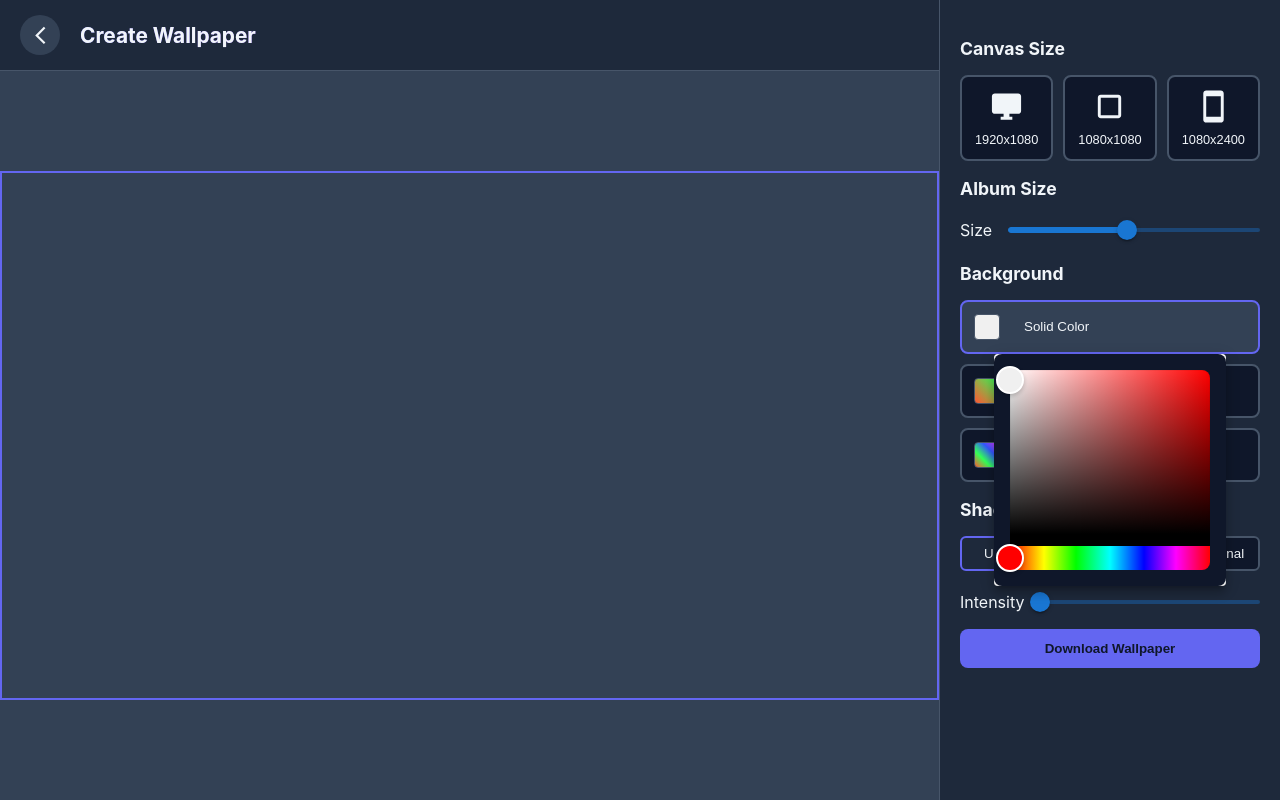
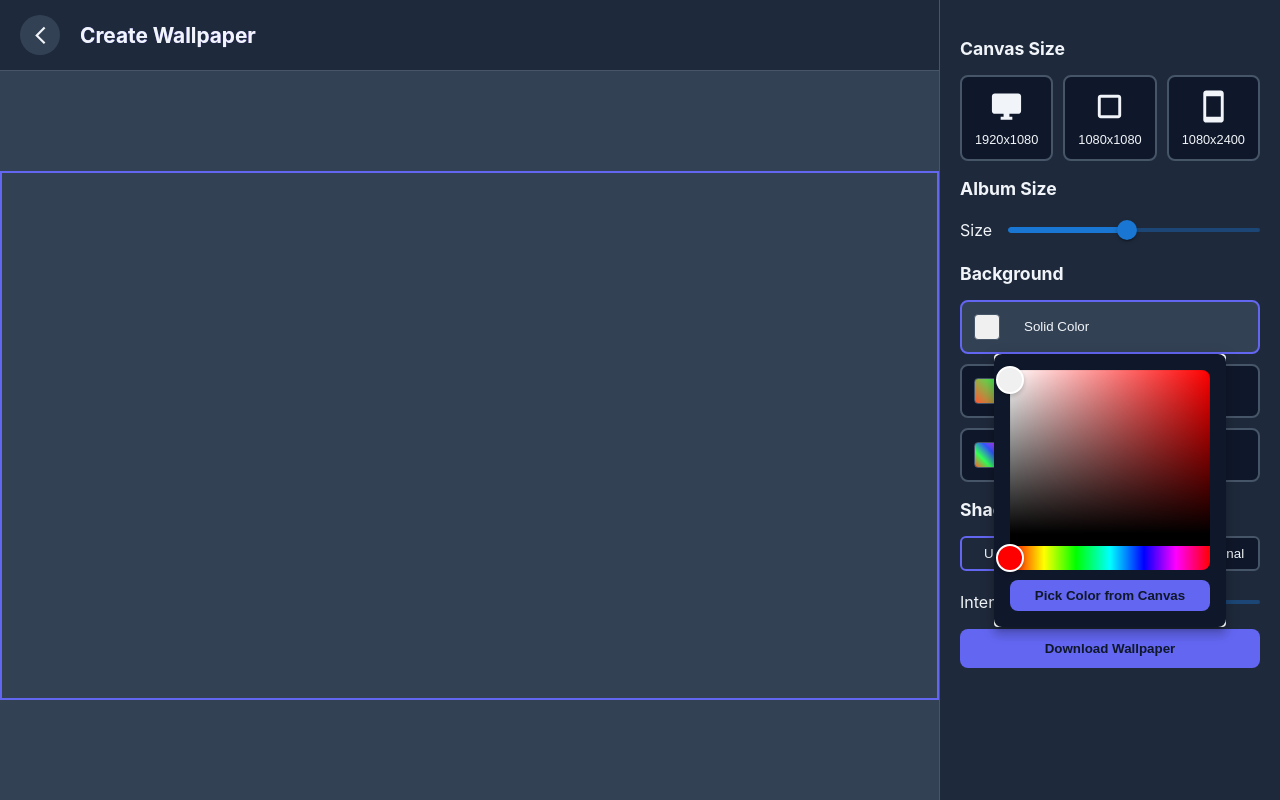
Before and after one commit to DhruvSinha2003/album-cover-wallpaper, a React (Create React App) app: page /create in a window 1280 px wide. Both pictures are taken after a click on the button "Solid Color". Built offline with nearby package versions, Linux system fonts and the light colour scheme.

Commit message:
color picker

```diff
--- a/src/Create.js
+++ b/src/Create.js
@@ -16,6 +16,8 @@ export default function Create() {
   const [useGradient, setUseGradient] = useState(false);
   const [gradientAngle, setGradientAngle] = useState(45);
   const [dominantColors, setDominantColors] = useState([]);
+  const [isColorPickerActive, setIsColorPickerActive] = useState(false);
+  const [colorPickerCallback, setColorPickerCallback] = useState(null);
   const [customGradient, setCustomGradient] = useState({
     color1: "#FF5733",
     color2: "#33FF57",
@@ -116,6 +118,62 @@ export default function Create() {
         setShowGuides(true);
       }
     }
+  };
+
+  const handleCanvasColorPick = useCallback(
+    (e) => {
+      if (!isColorPickerActive || !canvasRef.current || !imageRef.current)
+        return;
+
+      const canvas = canvasRef.current;
+      const rect = canvas.getBoundingClientRect();
+      const x = (e.clientX - rect.left) * (canvas.width / rect.width);
+      const y = (e.clientY - rect.top) * (canvas.height / rect.height);
+
+      const ctx = canvas.getContext("2d");
+      const pixel = ctx.getImageData(x, y, 1, 1);
+      const color = `rgb(${pixel.data[0]},${pixel.data[1]},${pixel.data[2]})`;
+
+      // Convert RGB to Hex
+      const rgbToHex = (r, g, b) =>
+        "#" +
+        [r, g, b]
+          .map((x) => {
+            const hex = x.toString(16);
+            return hex.length === 1 ? "0" + hex : hex;
+          })
+          .join("");
+
+      const hexColor = rgbToHex(pixel.data[0], pixel.data[1], pixel.data[2]);
+
+      if (colorPickerCallback) {
+        colorPickerCallback(hexColor);
+        setIsColorPickerActive(false);
+        setColorPickerCallback(null);
+      }
+    },
+    [isColorPickerActive, colorPickerCallback]
+  );
+
+  // Modify existing event listeners
+  useEffect(() => {
+    const canvas = canvasRef.current;
+    if (isColorPickerActive && canvas) {
+      canvas.style.cursor = "crosshair";
+      canvas.addEventListener("click", handleCanvasColorPick);
+    }
+
+    return () => {
+      if (canvas) {
+        canvas.removeEventListener("click", handleCanvasColorPick);
+        canvas.style.cursor = "default";
+      }
+    };
+  }, [isColorPickerActive, handleCanvasColorPick]);
+
+  const activateCanvasColorPicker = (callback) => {
+    setIsColorPickerActive(true);
+    setColorPickerCallback(() => callback);
   };
 
   const drawCenterMarker = (ctx, x, y, size = 20) => {
@@ -263,6 +321,8 @@ export default function Create() {
     useGradient,
     gradientAngle,
     dominantColors,
+    drawCenterMarker,
+    showGuides,
     solidColor,
     dropShadow,
     customGradient,
@@ -413,6 +473,8 @@ export default function Create() {
           onDropShadowChange={setDropShadow}
           customGradient={customGradient}
           onCustomGradientChange={setCustomGradient}
+          onActivateCanvasColorPicker={activateCanvasColorPicker}
+          isColorPickerActive={isColorPickerActive}
         />
       </div>
     </div>
--- a/src/Sidebar.css
+++ b/src/Sidebar.css
@@ -134,6 +134,33 @@
   transform: scale(1.1);
 }
 
+canvas {
+  transition: cursor 0.3s ease;
+}
+
+.canvas-color-pick-btn {
+  margin-top: 10px;
+  padding: 8px 12px;
+  width: 100%;
+  background-color: var(--accent-primary);
+  color: var(--bg-primary);
+  border: none;
+  border-radius: 8px;
+  cursor: pointer;
+  font-weight: bold;
+  transition: background-color 0.2s ease;
+}
+
+.canvas-color-pick-btn:hover {
+  background-color: var(--accent-secondary);
+}
+
+.canvas-color-picker-active {
+  margin-top: 10px;
+  color: #666;
+  text-align: center;
+}
+
 /* Shadow Controls */
 .shadow-controls {
   margin-top: 16px;
--- a/src/Sidebar.js
+++ b/src/Sidebar.js
@@ -22,6 +22,8 @@ export default function Sidebar({
   onDropShadowChange,
   customGradient,
   onCustomGradientChange,
+  onActivateCanvasColorPicker,
+  isColorPickerActive,
 }) {
   const [backgroundType, setBackgroundType] = useState("solid");
   const [colorPickerAnchor, setColorPickerAnchor] = useState(null);
@@ -42,7 +44,34 @@ export default function Sidebar({
     mode: "uniform",
   });
 
-  // Create memoized debounced functions
+  const handleColorPickerClick = (event, colorKey) => {
+    setColorPickerAnchor(event.currentTarget);
+    setActiveColorPicker(colorKey);
+  };
+
+  const handleColorPickerWithCanvasOption = (event, colorKey) => {
+    handleColorPickerClick(event, colorKey);
+    setColorPickerWithCanvasOption(true);
+  };
+
+  const [colorPickerWithCanvasOption, setColorPickerWithCanvasOption] =
+    useState(false);
+  const handleCanvasColorPick = () => {
+    handleColorPickerClose();
+
+    onActivateCanvasColorPicker((color) => {
+      if (activeColorPicker === "solid") {
+        onSolidColorChange(color);
+      } else if (activeColorPicker?.startsWith("color")) {
+        setCustomColors((prev) => ({
+          ...prev,
+          [activeColorPicker]: color,
+        }));
+      }
+      setColorPickerWithCanvasOption(false);
+    });
+  };
+
   const debouncedAlbumSize = useMemo(
     () => debounce((value) => onAlbumSizeChange(value), 100),
     [onAlbumSizeChange]
@@ -53,7 +82,6 @@ export default function Sidebar({
     [onGradientAngleChange]
   );
 
-  // Handle gradient angle changes
   const handleGradientAngleChange = useCallback(
     (newAngle) => {
       debouncedGradientAngle(newAngle);
@@ -73,13 +101,6 @@ export default function Sidebar({
     [onSizeChange]
   );
 
-  // Handle color picker click
-  const handleColorPickerClick = (event, colorKey) => {
-    setColorPickerAnchor(event.currentTarget);
-    setActiveColorPicker(colorKey);
-  };
-
-  // Handle color picker close
   const handleColorPickerClose = () => {
     setColorPickerAnchor(null);
     setActiveColorPicker(null);
@@ -242,8 +263,26 @@ export default function Sidebar({
       >
         <div className="color-picker-popup">
           {activeColorPicker === "solid" ? (
-            <HexColorPicker color={solidColor} onChange={onSolidColorChange} />
+            <>
+              <HexColorPicker
+                color={solidColor}
+                onChange={onSolidColorChange}
+              />
+              {isColorPickerActive ? (
+                <div className="canvas-color-picker-active">
+                  Click on the canvas to pick a color
+                </div>
+              ) : (
+                <button
+                  onClick={handleCanvasColorPick}
+                  className="canvas-color-pick-btn"
+                >
+                  Pick Color from Canvas
+                </button>
+              )}
+            </>
           ) : activeColorPicker?.startsWith("color") ? (
+            <>
               <HexColorPicker
                 color={customColors[activeColorPicker]}
                 onChange={(color) => {
@@ -253,6 +292,19 @@ export default function Sidebar({
                   }));
                 }}
               />
+              {isColorPickerActive ? (
+                <div className="canvas-color-picker-active">
+                  Click on the canvas to pick a color
+                </div>
+              ) : (
+                <button
+                  onClick={handleCanvasColorPick}
+                  className="canvas-color-pick-btn"
+                >
+                  Pick Color from Canvas
+                </button>
+              )}
+            </>
           ) : null}
         </div>
       </Popover>
```
Lines whose indentation alone changed are shown as unchanged.
